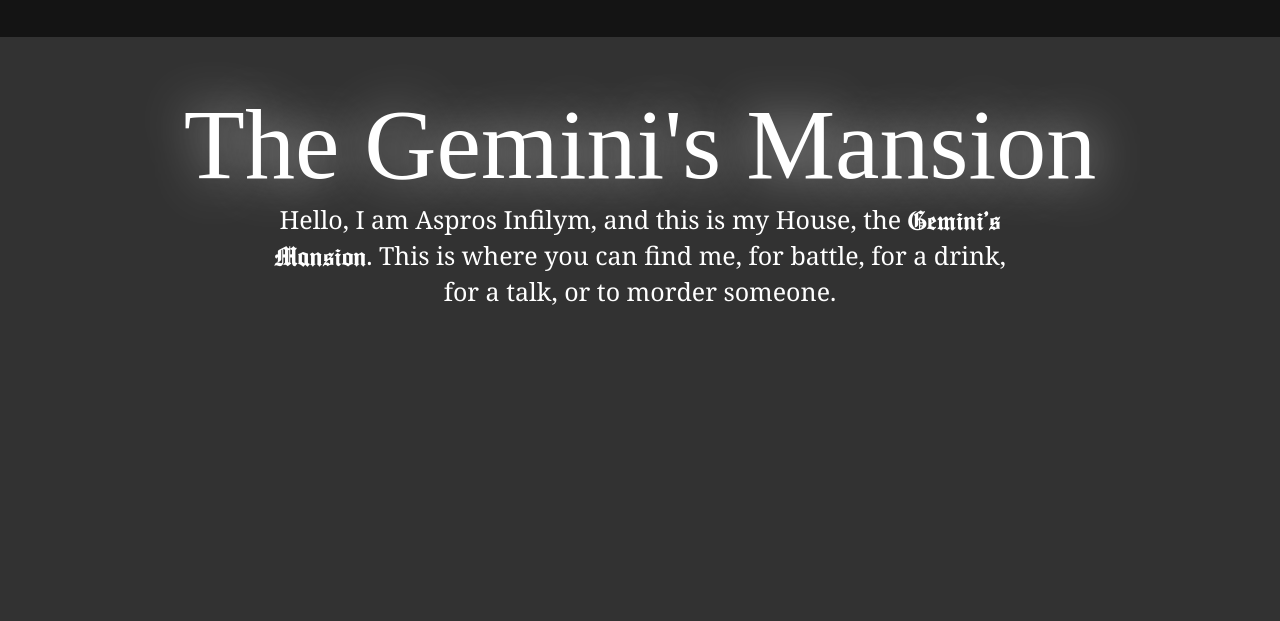
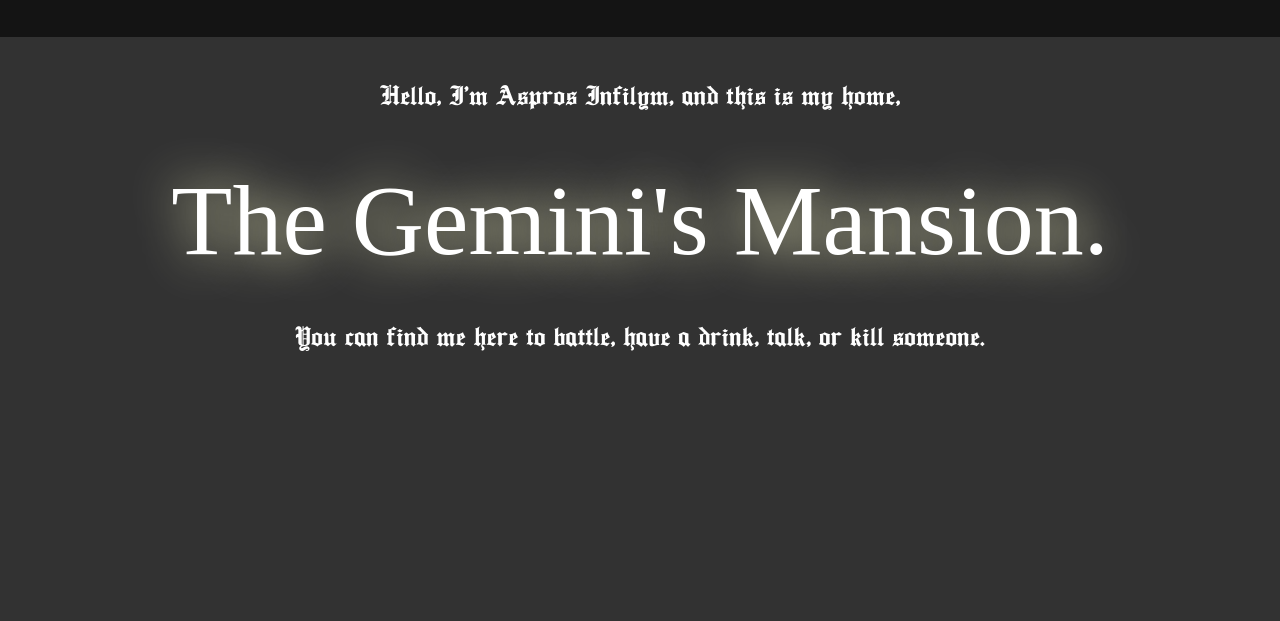
Before and after one commit to NelsonDavidEsser/asprosgemini.github.io, a plain HTML site: page index.html in a window 1280 px wide. Shown: the part 179-800 px from the top of the page. Drawn offline with Linux system fonts and the light colour scheme; a web font is replaced by a local one.

Commit message:
Gemini's Mansion v0.2

```diff
--- a/css/style.css
+++ b/css/style.css
@@ -133,7 +133,7 @@ main h2 {
     text-align: center;
     margin-top: 50px;
     font-weight: 100;
-    text-shadow: 0 0 50px rgb(200, 200, 200);
+    text-shadow: 0 0 50px rgb(255, 255 , 200);
 }
 
 .welcome {
@@ -141,13 +141,10 @@ main h2 {
     max-width: 60%;
     margin: auto;
     text-align: center;
-    font-size: 25px;
-}
-
-.special-lyric {
     font-family: ancient;
     font-weight: 100;
     font-size: 30px;
+    margin-top: 40px;
 }
 
 
--- a/index.html
+++ b/index.html
@@ -53,12 +53,14 @@
             </div>
         </header>
         <main>
+            <p class="welcome">
+                Hello, I'm Aspros Infilym, and this is my home,
+            </p>
             <h2>
-                The Gemini's Mansion
+                The Gemini's Mansion.
             </h2>
             <p class="welcome">
-                Hello, I am Aspros Infilym, and this is my House, the <span class="special-lyric">Gemini's Mansion</span>.
-                This is where you can find me, for battle, for a drink, for a talk, or to morder someone.
+                You can find me here to battle, have a drink, talk, or kill someone.
             </p>
         </main>
         <footer>
```
Also changed, not shown: font/ancient/Ancient_Medium_Example.png (added), font/darkside/Blackside Personal Use Only - Preview.png (added), 1 other file.
